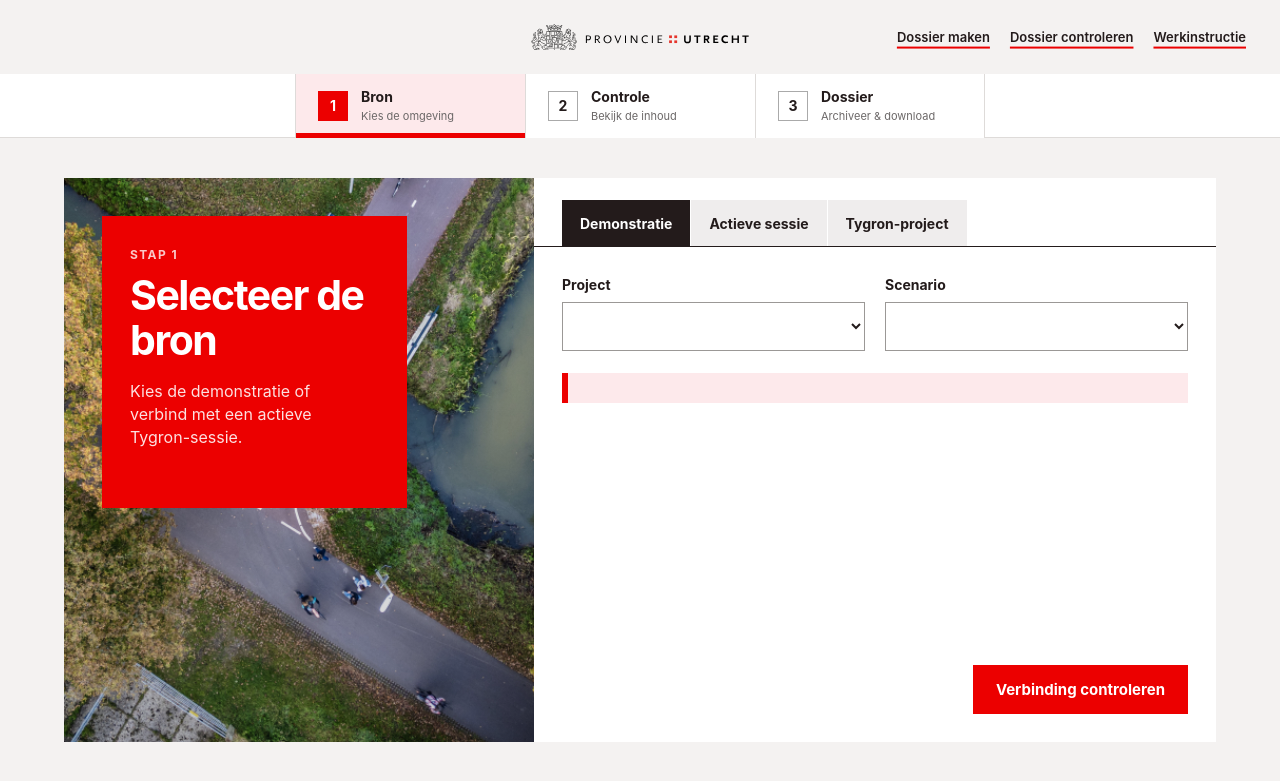
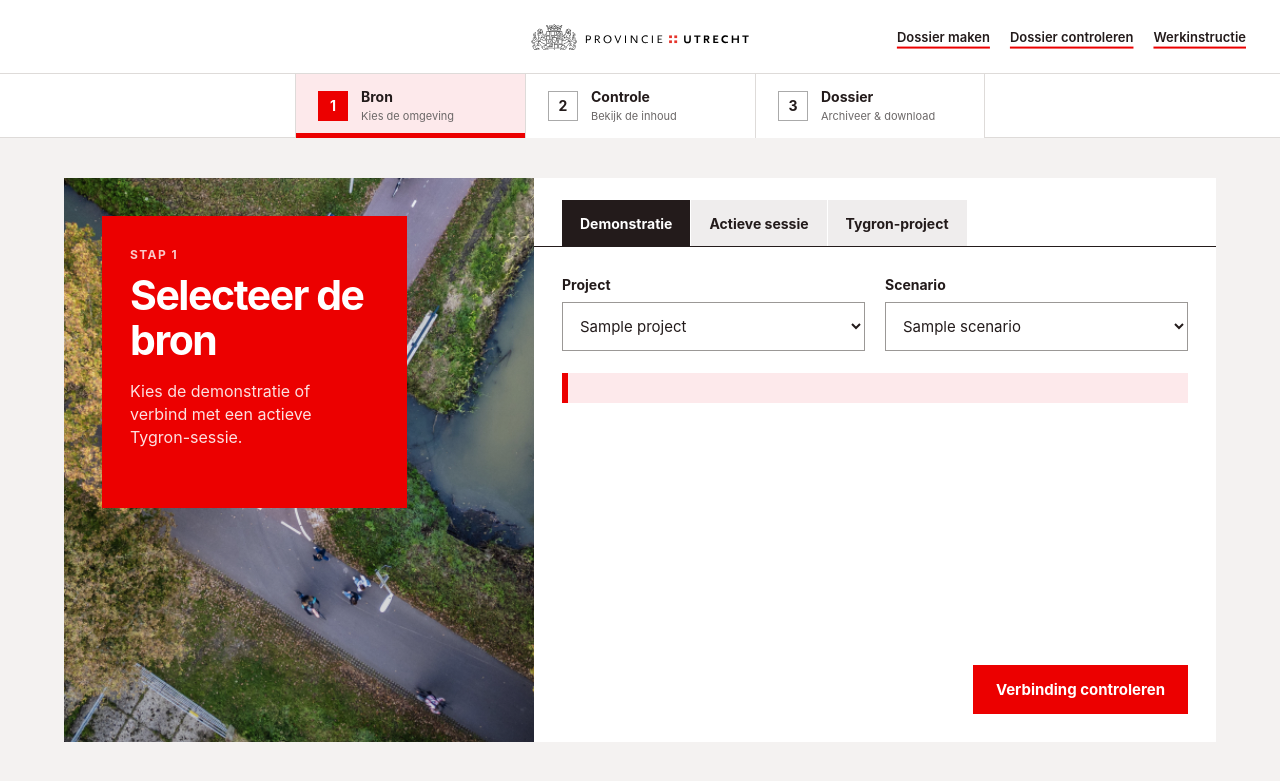
Before and after one commit to 200529-Hugo/provincie-utrecht-tygron-to-zip, a Flask app: template templates/index-new.html in a window 1280 px wide. Shown: the top 781 px of the page. Run offline with Flask 3, Linux system fonts and the light colour scheme; the template is opened without the code that fills it: most values are stand-ins (such as "Sample title", 1, 10 or a date in 2020); lists and menus that the app fills with data are empty; some libraries are stand-ins or nearby versions.

Commit message:
Extra method added to DemoService, DemoController created, http-routes.py created for API-calls in JavaScript

```diff
--- a/app-flask.py
+++ b/app-flask.py
@@ -1,10 +1,18 @@
 from flask import Flask, render_template
+from scenario_dossier.controllers.demo_controller import DemoController
 
 app = Flask(__name__)
+demo_controller = DemoController()
 
 @app.route("/")
 def index():
-    return render_template("index-new.html")
+    projects = demo_controller.get_projects()
+    selected_project_id = projects[0].id
+    scenarios = demo_controller.get_scenarios(selected_project_id)
+    return render_template("index-new.html",
+                           selected_project_id = selected_project_id,
+                           projects = projects,
+                           scenarios = scenarios)
 
 @app.route("/controle")
 def controle():
--- /dev/null
+++ b/scenario_dossier/controllers/__init__.py
@@ -0,0 +1,5 @@
+from .demo_controller import DemoController
+
+__all__ = [
+    "DemoController"
+]
--- a/scenario_dossier/models/project/project.py
+++ b/scenario_dossier/models/project/project.py
@@ -26,6 +26,9 @@ class Project:
                 return scenario
         raise LookupError("Scenario niet gevonden.")
 
+    def get_scenarios(self) -> list[Scenario]:
+        return self.scenarios
+
     def to_public_dict(self) -> dict[str, Any]:
         return {
             "id": self.id,
--- a/scenario_dossier/services/demo_service.py
+++ b/scenario_dossier/services/demo_service.py
@@ -23,5 +23,8 @@ class DemoService:
     def get_scenario(self, project_id: str, scenario_id: str) -> Scenario:
         return self.get_project(project_id).get_scenario(scenario_id)
 
+    def get_scenarios(self, project_id: str) -> list[Scenario]:
+        return self.get_project(project_id).get_scenarios()
+
     def public_catalog(self) -> dict[str, list[dict]]:
         return {"projects": [project.to_public_dict() for project in self.list_projects()]}
--- a/templates/base.html
+++ b/templates/base.html
@@ -13,9 +13,10 @@
         {% block links %}{% endblock %}
     </head>
     <body>
+        <header>
             <nav>
                 <div class="header-main">
-                <a class="brand" href="/static" aria-label="Provincie Utrecht, ScenarioDossier">
+                    <a class="brand" href="/" aria-label="Provincie Utrecht, ScenarioDossier">
                         <img
                                 class="province-logo"
                                 src="{{ url_for('static', filename='provincie-utrecht-logo.svg') }}"
@@ -29,6 +30,7 @@
                     </div>
                 </div>
             </nav>
+        </header>
         <section class="content">
             {% block content %}{% endblock %}
         </section>
--- a/templates/index-new.html
+++ b/templates/index-new.html
@@ -66,11 +66,21 @@
                     <div id="demoFields" class="fields two">
                         <label>
                             Project
-                            <select id="project"></select>
+                            <select id="project">
+                                {% for project in projects %}
+                                	<option value="{{ project.id }}" {% if project.id == selected_project_id %}selected{% endif %} >
+                                        {{ project.name }}
+                                    </option>
+                                {% endfor %}
+                            </select>
                         </label>
                         <label>
                             Scenario
-                            <select id="scenario"></select>
+                            <select id="scenario">
+                                {% for scenario in scenarios %}
+                                    <option value="{{ scenario.id }}">{{ scenario.name }}</option>
+                                {% endfor %}
+                            </select>
                         </label>
                         <div class="scenario-note" id="scenarioNote"></div>
                     </div>
```
Also changed, not shown: scenario_dossier/controllers/demo_controller.py (added, +14 -0 lines), scenario_dossier/controllers/http-routes.py (added, +15 -0 lines), static/app-new.js (added, +15 -0 lines). Lines whose indentation alone changed are shown as unchanged.
